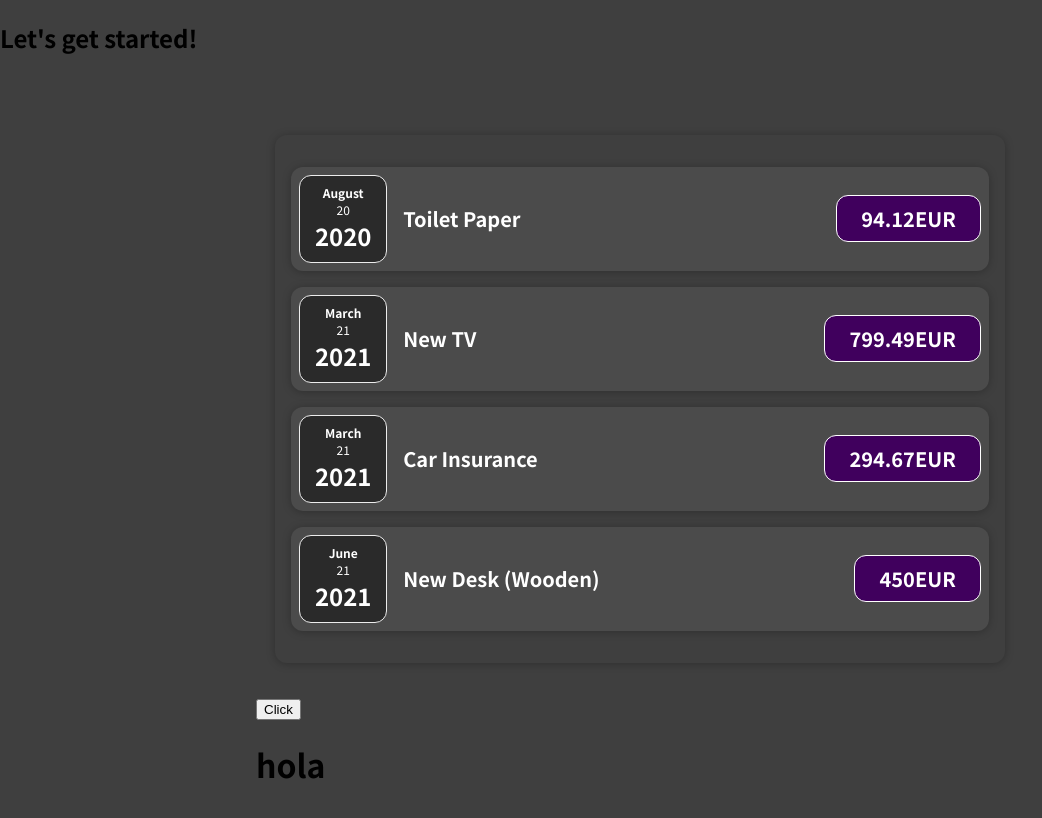
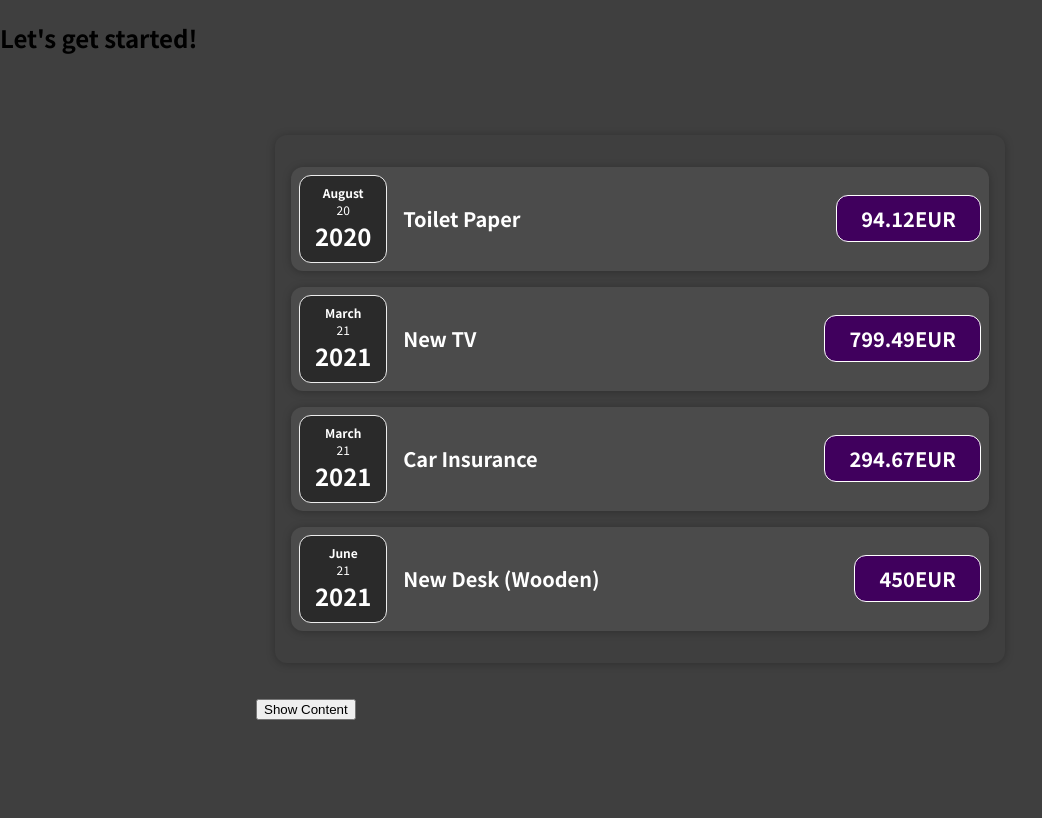
Before and after one commit to ealbiol/react-course, a React (Create React App) app: page / in a window 1280 px wide. Shown: the top 818 px of the page, without its empty margins (0-1042 px from the left). Built offline with nearby package versions, Linux system fonts and the light colour scheme.

Commit message:
Changing component functions to arrow functions.

```diff
--- a/src/App.js
+++ b/src/App.js
@@ -1,8 +1,8 @@
 import Expenses from "./components/Expenses/Expenses";
 import Switcher from "./components/Switcher";
 
-function App() {
-
+// function App() {
+const App = () => {
 
   const expenses = [
     {
--- a/src/components/Expenses/ExpenseDate.js
+++ b/src/components/Expenses/ExpenseDate.js
@@ -1,6 +1,7 @@
 import "./ExpenseDate.css"
 
-function ExpenseDate({ date }) {
+// function ExpenseDate({ date }) {
+const ExpenseDate = ({ date }) => {
 
     const month = date.toLocaleString('en-US', { month: 'long' })
     const year = date.toLocaleString('en-US', { year: '2-digit' })
--- a/src/components/Expenses/ExpenseItem.js
+++ b/src/components/Expenses/ExpenseItem.js
@@ -2,7 +2,8 @@ import "./ExpenseItem.css"
 import ExpenseDate from "./ExpenseDate"
 import Card from "../UI/Card";
 
-function ExpenseItem({ title, amount, date }) {
+// function ExpenseItem({ title, amount, date }) {
+const ExpenseItem = ({ title, amount, date }) => {
 
 
     return (
--- a/src/components/Expenses/Expenses.js
+++ b/src/components/Expenses/Expenses.js
@@ -2,7 +2,9 @@ import ExpenseItem from "./ExpenseItem"
 import "./Expenses.css"
 import Card from "../UI/Card"
 
-function Expenses({ expenses }) {
+// function Expenses({ expenses }) {
+const Expenses = ({ expenses }) => {
+
     return (
         <Card cardCSSClass="expenses">
             <ExpenseItem title={expenses[0].title} amount={expenses[0].amount} date={expenses[0].date} />
--- a/src/components/Switcher.js
+++ b/src/components/Switcher.js
@@ -2,7 +2,7 @@ import * as React from "react"
 
 function Switcher() {
 
-    const [boxStatus, setBoxStatus] = React.useState(true)
+    const [boxStatus, setBoxStatus] = React.useState(false)
 
     const handleSwitcher = () => {
         setBoxStatus(!boxStatus)
@@ -10,7 +10,7 @@ function Switcher() {
 
     return (
         <div>
-            <button onClick={handleSwitcher} >Click</button>
+            <button onClick={handleSwitcher}>{boxStatus === true ? "Hide Content" : "Show Content"}</button>
             {
                 boxStatus === true ?
                     <h1>hola</h1>
--- a/src/components/UI/Card.js
+++ b/src/components/UI/Card.js
@@ -1,6 +1,7 @@
 import "./Card.css"
 
-function Card({ children, cardCSSClass }) {
+// function Card({ children, cardCSSClass }) {
+const Card = ({ children, cardCSSClass }) => {
     const classes = 'card ' + cardCSSClass
 
     return (
```
Also changed, not shown: 1 other file (tests, documents, lock files or other folders).
